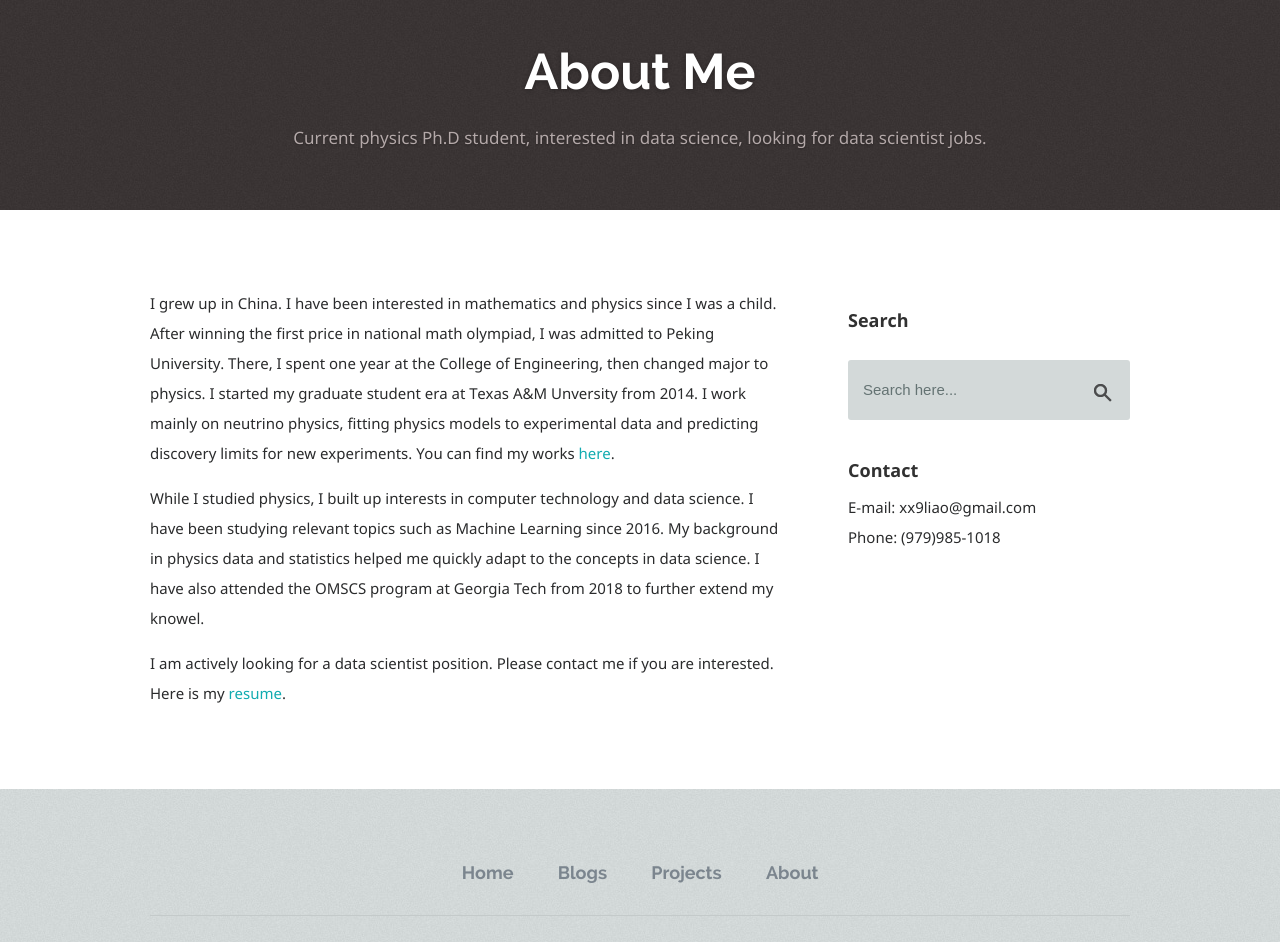
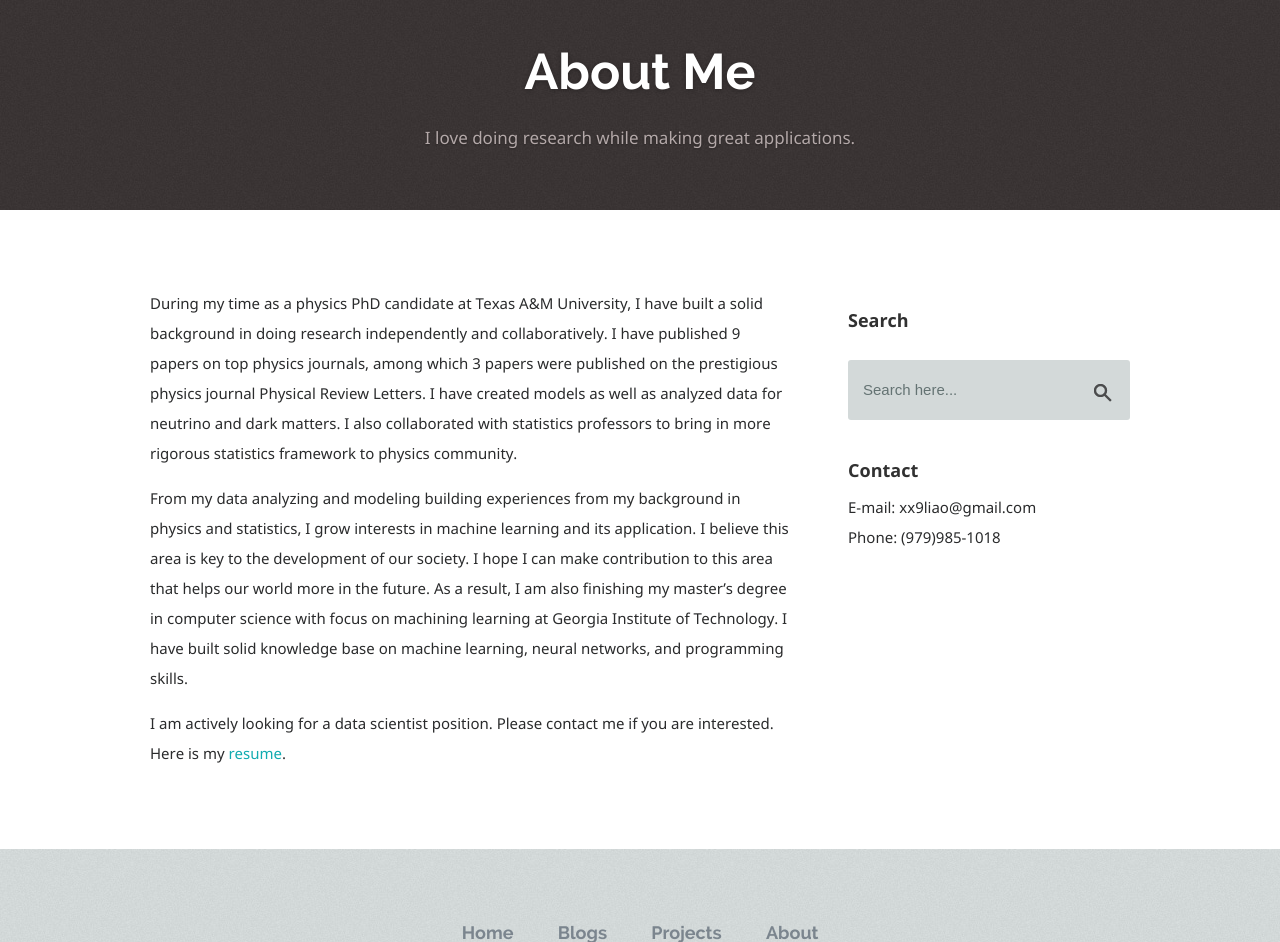
Before and after one commit to Ikaroshu/myblog, a Django app: page /about in a window 1280 px wide. Shown: the part 96-1038 px from the top of the page. Run offline with Django 3.2, Linux system fonts and the light colour scheme; parts of the project's set-up code (start-up, migrations or seed data) failed here and were passed over; some libraries are stand-ins or nearby versions.

Commit message:
update about.html

```diff
--- a/blog/templates/blog/about.html
+++ b/blog/templates/blog/about.html
@@ -92,7 +92,7 @@
          <div class="ten columns centered text-center">
             <h1>About Me</h1>
 
-            <p>Current physics Ph.D student, interested in data science, looking for data scientist jobs.</p>
+            <p>I love doing research while making great applications.</p>
          </div>
 
       </div>
@@ -114,16 +114,19 @@
 {#               <p class="lead">Proin gravida nibh vel velit auctor aliquet. Aenean sollicitudin, lorem quis bibendum auctor,#}
 {#               nisi elit consequat ipsum, nec sagittis sem nibh id elit. Duis sed odio sit amet nibh vulputate#}
 {#               cursus a sit amet mauris. Morbi accumsan ipsum velit. </p>#}
-
-               <p>I grew up in China. I have been interested in mathematics and physics since I was a child.
-                   After winning the first price in national math olympiad, I was admitted to Peking University.
-               There, I spent one year at the College of Engineering, then changed major to physics.
-               I started my graduate student era at Texas A&M Unversity from 2014.
-               I work mainly on neutrino physics, fitting physics models to experimental data and predicting discovery limits for new experiments.
-               You can find my works <a href="https://inspirehep.net/search?p=exactauthor%3AS.Liao.5&sf=earliestdate">here</a>.
-               </p>
-                <p>While I studied physics, I built up interests in computer technology and data science. I have been studying relevant topics such as Machine Learning since 2016. My background in physics data and statistics helped me quickly adapt to the concepts in data science.
-                    I have also attended the OMSCS program at Georgia Tech from 2018 to further extend my knowel. </p>
+                <p>During my time as a physics PhD candidate at Texas A&M University, I have built a solid background in doing research independently and collaboratively. I have published 9 papers on top physics journals, among which 3 papers were published on the prestigious physics journal Physical Review Letters. I have created models as well as analyzed data for neutrino and dark matters. I also collaborated with statistics professors to bring in more rigorous statistics framework to physics community.</p>
+                <p>From my data analyzing and modeling building experiences from my background in physics and statistics, I grow interests in machine learning and its application. I believe this area is key to the development of our society. I hope I can make contribution to this area that helps our world more in the future. As a result, I am also finishing my master’s degree in computer science with focus on machining learning at Georgia Institute of Technology. I have built solid knowledge base on machine learning, neural networks, and programming skills.</p>
+{#                #}
+{##}
+{#               <p>I grew up in China. I have been interested in mathematics and physics since I was a child.#}
+{#                   After winning the first price in national math olympiad, I was admitted to Peking University.#}
+{#               There, I spent one year at the College of Engineering, then changed major to physics.#}
+{#               I started my graduate student era at Texas A&M Unversity from 2014.#}
+{#               I work mainly on neutrino physics, fitting physics models to experimental data and predicting discovery limits for new experiments.#}
+{#               You can find my works <a href="https://inspirehep.net/search?p=exactauthor%3AS.Liao.5&sf=earliestdate">here</a>.#}
+{#               </p>#}
+{#                <p>While I studied physics, I built up interests in computer technology and data science. I have been studying relevant topics such as Machine Learning since 2016. My background in physics data and statistics helped me quickly adapt to the concepts in data science.#}
+{#                    I have also attended the OMSCS program at Georgia Tech from 2018 to further extend my knowel. </p>#}
                 <p>I am actively looking for a data scientist position. Please contact me if you are interested. Here is my <a href="{% static 'blog/images/Shu Liao.pdf' %}">resume</a>.</p>
 
 
--- a/blogenv.yml
+++ b/blogenv.yml
@@ -33,4 +33,3 @@ dependencies:
     - pillow==5.4.1
     - requests==2.21.0
     - urllib3==1.24.1
-prefix: /usr/local/anaconda3/envs/myblog
```
